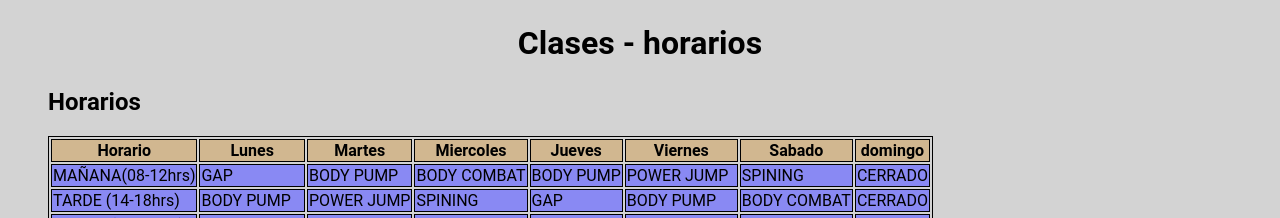
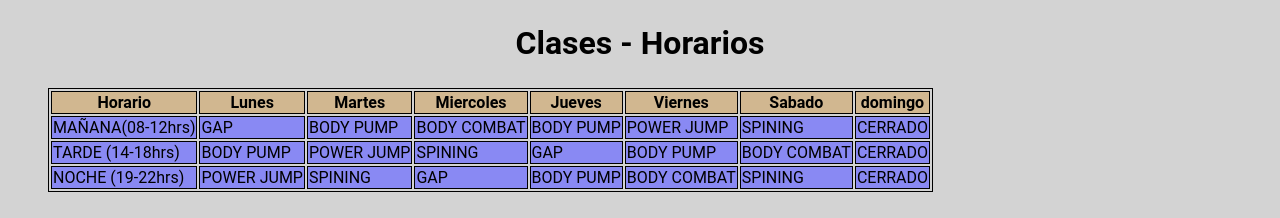
Before and after one commit to Javiber17/PgGimSpace, a plain HTML site: page horarios.html in a window 1280 px wide. Shown: the part 189-407 px from the top of the page. Drawn offline with Linux system fonts and the light colour scheme.

Commit message:
Update horarios.html
Ajuste en Titulo H1

```diff
--- a/horarios.html
+++ b/horarios.html
@@ -25,13 +25,14 @@
 
         </div>
     </header>
+
     <section>
-        <div>
-            <h1>Clases - horarios</h1>
+       <div>
+            <h1>Clases - Horarios</h1>
         </div>
     </section>
     <menu>
-        <h2>Horarios</h3>
+      <!--   <h2>Horarios</h3>    -->
 
         <table>
         <tr>
```
